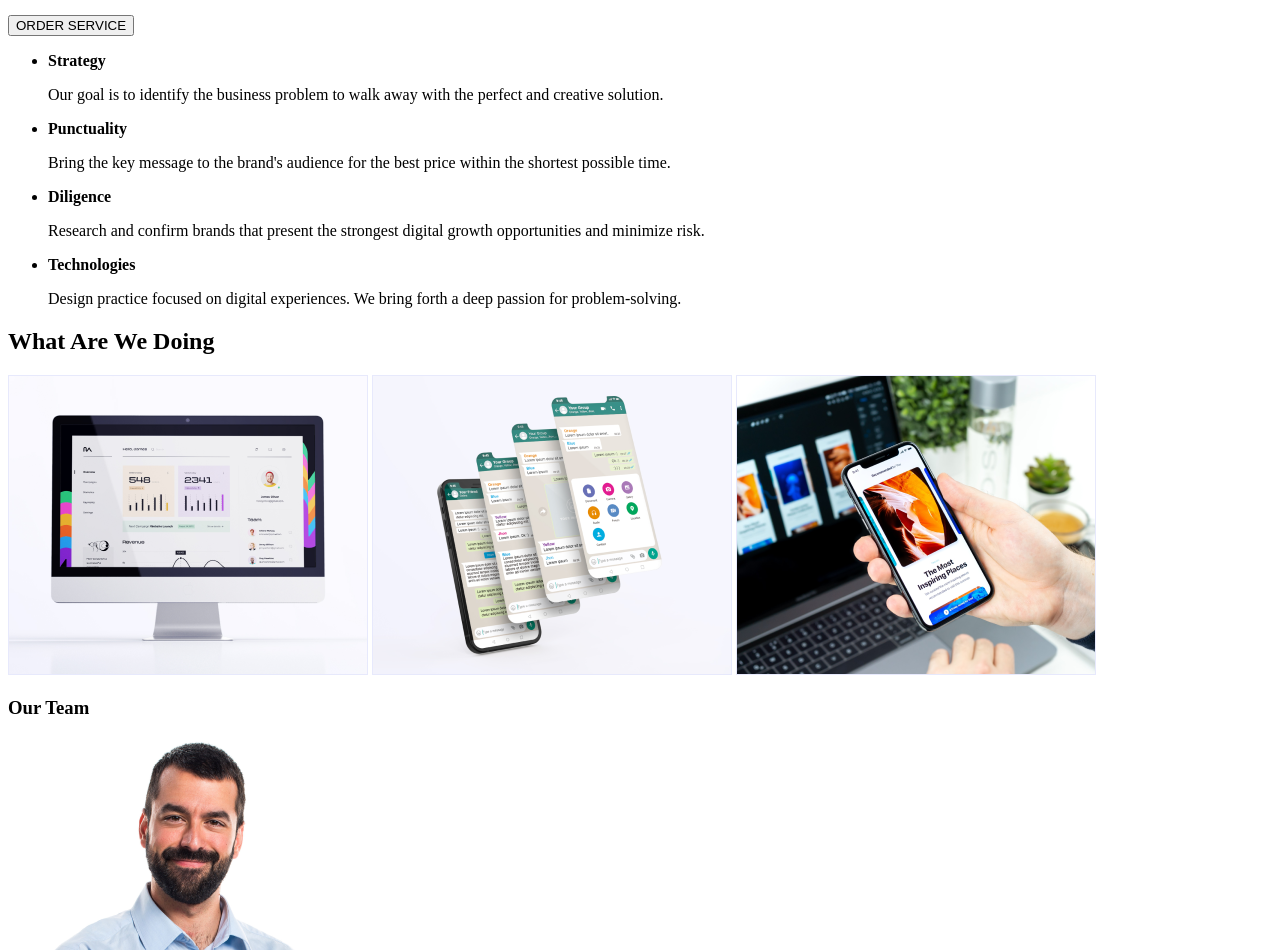
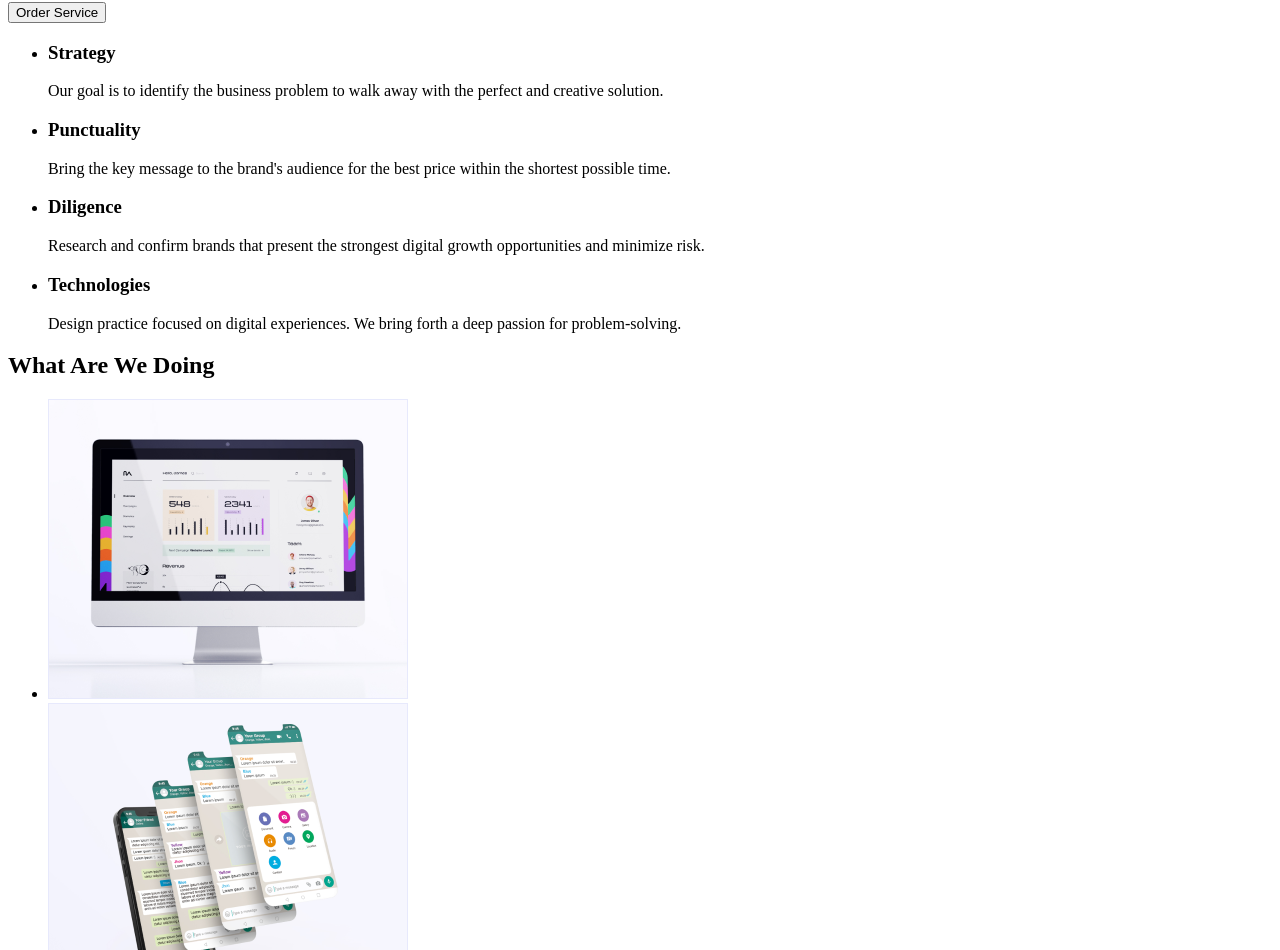
Before and after one commit to jovycastrojas/goit-markup-hw-01, a plain HTML site: page index.html in a window 1280 px wide. Shown: the part 213-1163 px from the top of the page. Drawn offline with Linux system fonts and the light colour scheme.

Commit message:
Recommended changes in index.html

```diff
--- a/index.html
+++ b/index.html
@@ -9,30 +9,32 @@
     <!--Header Section-->
     <header>
       <nav>
-        <a href="/">WEBSTUDIO</a>
+        <a href="/goit-markup-hw-01">WEBSTUDIO</a>
         <ul>
           <li><a href="/">Studio</a></li>
           <li><a href="/">Portfolio</a></li>
           <li><a href="/">Contacts</a></li>
         </ul>
       </nav>
-
-      <ul>
-        <li><a href="mailto:info@devstudio.com">info@devstudio.com</a></li>
-        <li><a href="tel:+11(000)111-11-11">+11 (000) 111-11-11</a></li>
-      </ul>
+      <address>
+        <ul>
+          <li><a href="mailto:info@devstudio.com">info@devstudio.com</a></li>
+          <li><a href="tel:+11(000)111-11-11">+11 (000) 111-11-11</a></li>
+        </ul>
+      </address>
     </header>
     <!--Main section-->
     <main>
-      <div>
+      <section>
         <h1>Effective Solutions for Your Business</h1>
-        <button type="button">ORDER SERVICE</button>
-      </div>
+        <button type="button">Order Service</button>
+      </section>
 
-      <div>
+      <section>
+        <h2 hidden>Features</h2>
         <ul>
           <li>
-            <b>Strategy</b>
+            <h3>Strategy</h3>
             <p>
               Our goal is to identify the business problem to walk away with the
               perfect and creative solution.
@@ -42,7 +44,7 @@
 
         <ul>
           <li>
-            <b>Punctuality</b>
+            <h3>Punctuality</h3>
             <p>
               Bring the key message to the brand's audience for the best price
               within the shortest possible time.
@@ -52,7 +54,7 @@
 
         <ul>
           <li>
-            <b>Diligence</b>
+            <h3>Diligence</h3>
             <p>
               Research and confirm brands that present the strongest digital
               growth opportunities and minimize risk.
@@ -62,24 +64,26 @@
 
         <ul>
           <li>
-            <b>Technologies</b>
+            <h3>Technologies</h3>
             <p>
               Design practice focused on digital experiences. We bring forth a
               deep passion for problem-solving.
             </p>
           </li>
         </ul>
-      </div>
+      </section>
       <!--What are we doing-->
-      <div>
+      <section>
         <h2>What Are We Doing</h2>
-        <img src="./images/image1.png" alt="computer" />
-        <img src="./images/image2.png" alt="cellphone" />
-        <img src="./images/image3.png" alt="holding a cellphone" />
-      </div>
+        <ul>
+          <li><img src="./images/image1.png" alt="computer" /></li>
+          <li><img src="./images/image2.png" alt="cellphone" /></li>
+          <li><img src="./images/image3.png" alt="holding a cellphone" /></li>
+        </ul>
+      </section>
       <!--Our team-->
-      <div>
-        <h3>Our Team</h3>
+      <section>
+        <h2>Our Team</h2>
         <ul>
           <li>
             <img src="./images/product-designer.png" alt="product designer" />
@@ -107,11 +111,11 @@
             <p>UI Designer</p>
           </li>
         </ul>
-      </div>
+      </section>
     </main>
     <!--Footer Section-->
     <footer>
-      <a href="/">WEBSTUDIO</a>
+      <a href="/goit-markup-hw-01">WEBSTUDIO</a>
       <p>
         Increase the flow of customers and sales for your business with digital
         marketing & growth solutions.
```
